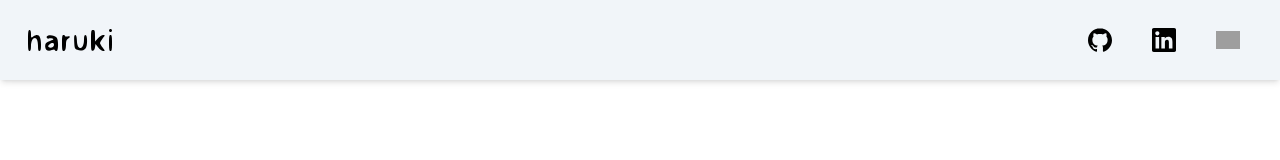
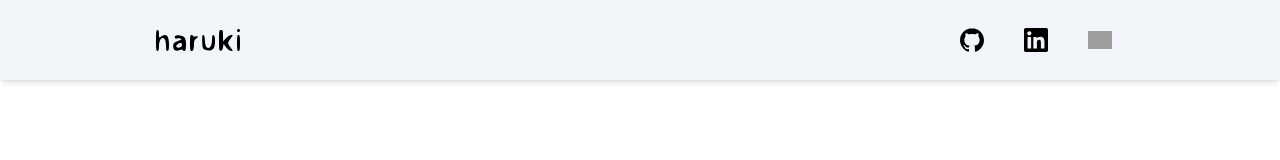
Before and after one commit to HarukiNguyen/portfolio, a React (Vite) app: page / in a window 1280 px wide. Shown: the top 160 px of the page. Built offline with nearby package versions, Linux system fonts and the light colour scheme; grey boxes are pictures that could not be loaded.

Commit message:
feat(responsive): :iphone: Header: add .container

```diff
--- a/src/layouts/Header.jsx
+++ b/src/layouts/Header.jsx
@@ -3,9 +3,11 @@ import SocialMedias from "../components/SocialMedias";
 
 function Header() {
   return (
-    <header className="flex justify-between bg-slate-100 shadow-md px-3 py-3 tablet:py-5 tablet:px-5 animate-fadeIn opacity-0">
-      <Logo />
-      <SocialMedias />
+    <header className="bg-slate-100 shadow-md animate-fadeIn opacity-0">
+      <div className="container flex justify-between px-3 py-3 tablet:py-5 tablet:px-5 ">
+        <Logo />
+        <SocialMedias />
+      </div>
     </header>
   );
 }
```
